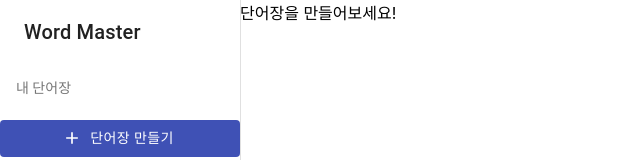
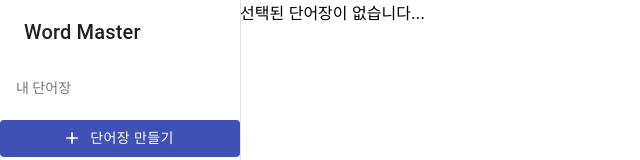
Before and after one commit to Tekiter/word-master-react, a React (Create React App) app: page / in a window 1280 px wide. Shown: the top 160 px of the page, without its empty margins (0-640 px from the left). Built offline with nearby package versions, Linux system fonts and the light colour scheme.

Commit message:
Fix mobx reaction issue

```diff
--- a/src/components/AppContent.js
+++ b/src/components/AppContent.js
@@ -5,17 +5,15 @@ import WordbookContent from "./WordbookContent";
 export default observer(function AppContent() {
   const { wordbookList } = useStores();
 
-  function ContentSelector() {
-    if (wordbookList.selected) {
-      return <div>선택된 단어장이 없습니다...</div>;
-    } else {
-      return <WordbookContent bookInfo={wordbookList.selected} />;
-    }
-  }
-
   return (
     <>
-      <ContentSelector />
+      {/* {JSON.stringify(wordbookList.selected)} */}
+      {/* <ContentSelector /> */}
+      {!wordbookList.selected ? (
+        <div>선택된 단어장이 없습니다...</div>
+      ) : (
+        <WordbookContent />
+      )}
     </>
   );
 });
--- a/src/components/WordbookContent.js
+++ b/src/components/WordbookContent.js
@@ -7,7 +7,7 @@ import WordbookStore from "../store/wordbook";
 import WordbookToolbar from "./WordbookToolbar";
 import WordListPage from "./WordListPage";
 import SettingPage from "./SettingPage";
-import { autorun } from "mobx";
+import { reaction } from "mobx";
 
 const pages = [
   {
@@ -31,12 +31,14 @@ export default observer(function WordbookContent() {
     setSelectedIndex(val);
   }
 
-  autorun(() => {
-    if (wordbookList.selected) {
-      const current = wordbookList.current;
-      wordbookStore.load(current.id);
+  reaction(
+    () => wordbookList.current,
+    async (current, prev) => {
+      if (current.id !== -1) {
+        await wordbookStore.load(current.id);
+      }
     }
-  });
+  );
 
   if (!wordbookList.selected) {
     return <div>단어장을 만들어보세요!</div>;
--- a/src/store/wordbookList.js
+++ b/src/store/wordbookList.js
@@ -49,12 +49,12 @@ export default class WordbookListStore {
     this.current = { id: -1 };
   }
 
-  select = ({ id }) => {
+  select({ id }) {
     const ref = this.books.find((book) => book.id === id);
     if (ref) {
       this.current = ref;
     } else {
       this.current = { id: -1 };
     }
-  };
+  }
 }
```
